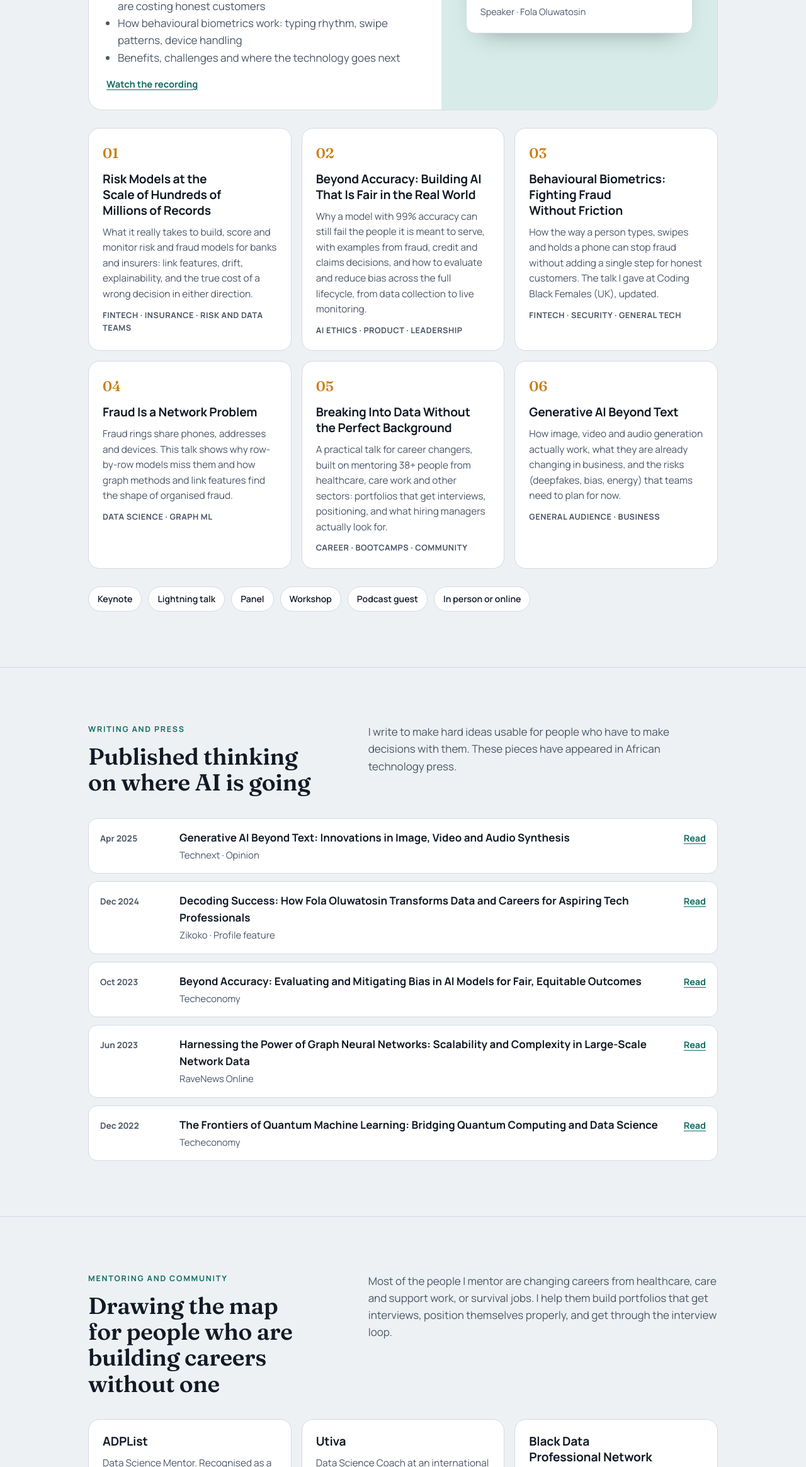
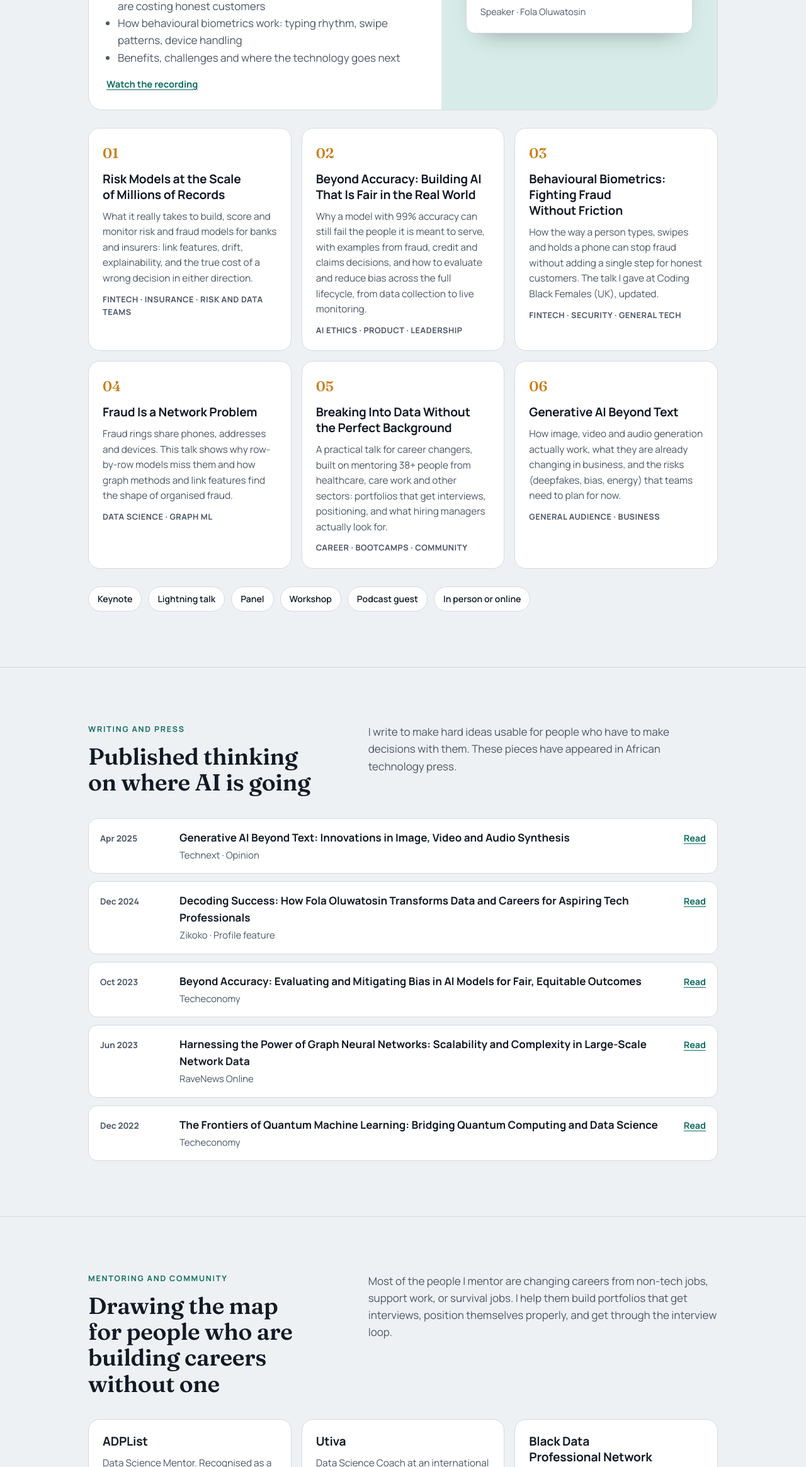
Before and after one commit to SadeTosin/sadetosin.github.io, a plain HTML site: page index.html in a window 1280 px wide. Shown: the part 2917-5246 px from the top of the page at 63% size. Drawn offline with Linux system fonts and the light colour scheme.

Commit message:
Update index.html

```diff
--- a/index.html
+++ b/index.html
@@ -310,7 +310,7 @@ section:first-of-type{border-top:0}
       <div class="cards">
         <article class="card">
           <span class="num">01</span>
-          <h3>Risk Models at the Scale of Hundreds of Millions of Records</h3>
+          <h3>Risk Models at the Scale of Millions of Records</h3>
           <p>What it really takes to build, score and monitor risk and fraud models for banks and insurers: link features, drift, explainability, and the true cost of a wrong decision in either direction.</p>
           <span class="meta">Fintech · Insurance · Risk and data teams</span>
         </article>
@@ -403,7 +403,7 @@ section:first-of-type{border-top:0}
           <div class="eyebrow">Mentoring and community</div>
           <h2>Drawing the map for people who are building careers without one</h2>
         </div>
-        <p>Most of the people I mentor are changing careers from healthcare, care and support work, or survival jobs. I help them build portfolios that get interviews, position themselves properly, and get through the interview loop.</p>
+        <p>Most of the people I mentor are changing careers from non-tech jobs, support work, or survival jobs. I help them build portfolios that get interviews, position themselves properly, and get through the interview loop.</p>
       </div>
       <div class="cards">
         <article class="card">
```
